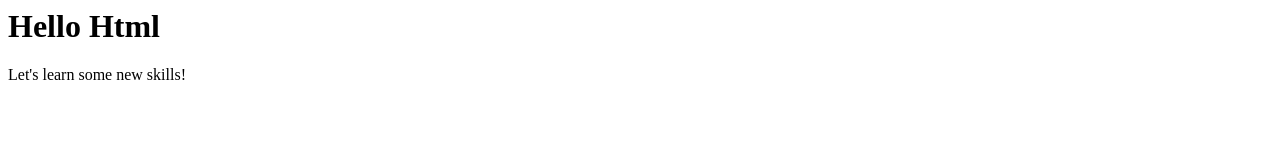
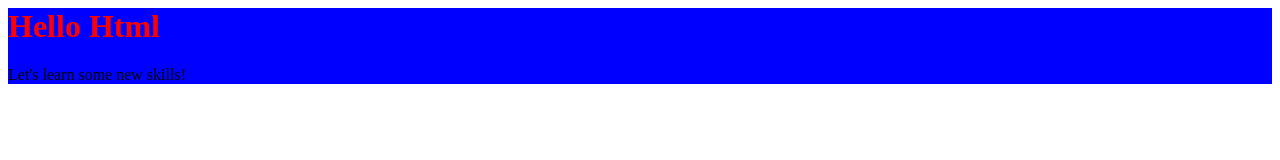
Before and after one commit to norstc/norstc.github.io, a plain HTML site: page index.html in a window 1280 px wide. Drawn offline with Linux system fonts and the light colour scheme.

Commit message:
html css basic

```diff
--- a/index.html
+++ b/index.html
@@ -1,9 +1,21 @@
 <html>
 	<head>
-		<title>HelloHtml</title>
+		<title>NORSTC</title>
+		<style type="text/css">
+
+				.main {
+					background-color: blue;
+				}
+
+		</style>
 	</head>
 	<body>
-		<h1>Hello Html</h1>
-		<p>Let's learn some new skills!</p>
+		<div class="main">
+			<h1 style="color:red">Hello Html</h1>
+			<p>Let's learn some new skills!</p>
+		</div>
+		<scripts></scripts>
+
+
 	</body>
 </html>
```
